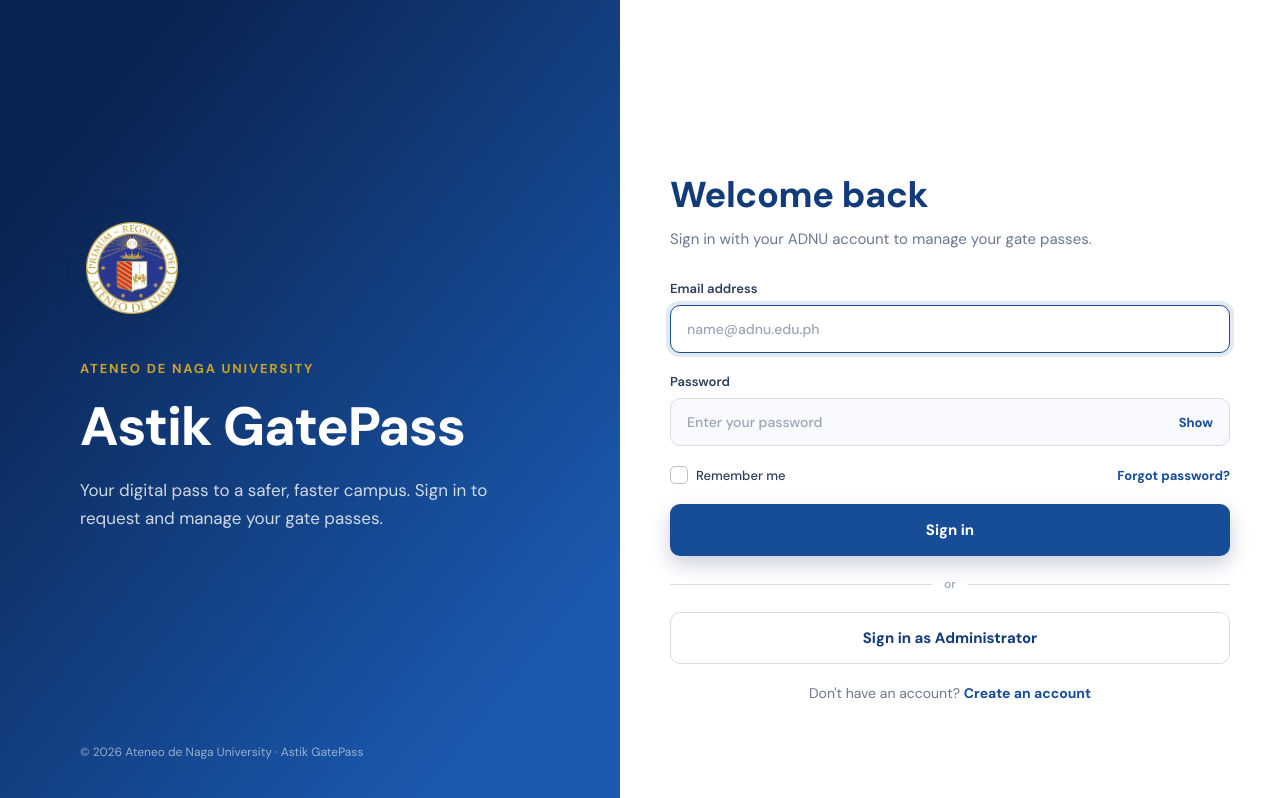
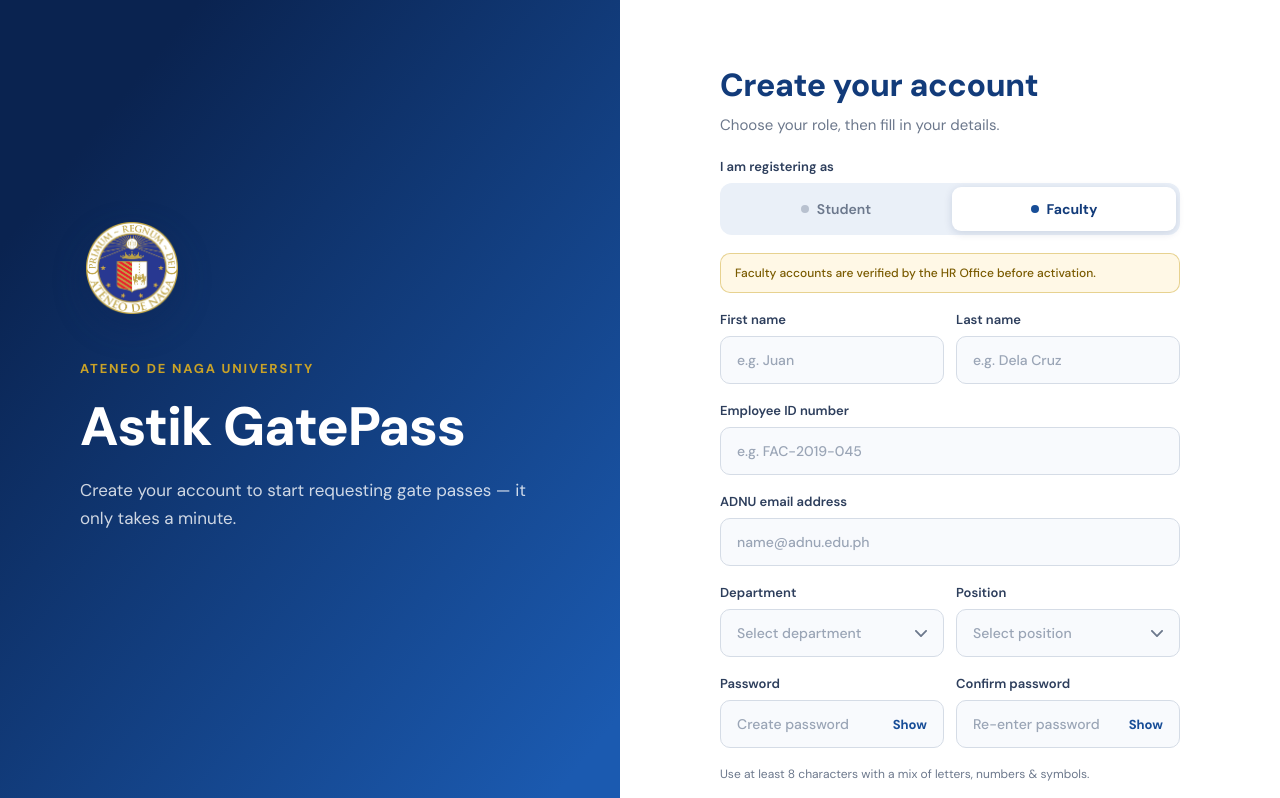
Before and after one commit to gbzor/Astik-Gate-Pass-Frontend, a React (Vite) app: page /register/faculty in a window 1280 px wide. Before the commit this address led to /login. Shown: the top 798 px of the page. Built offline with nearby package versions, Linux system fonts and the light colour scheme.

Commit message:
Add faculty registration page

```diff
--- a/src/App.jsx
+++ b/src/App.jsx
@@ -8,7 +8,8 @@ export default function App() {
     <BrowserRouter>
       <Routes>
         <Route path="/login" element={<Login />} />
-        <Route path="/register" element={<Register />} />
+        <Route path="/register" element={<Register key="student" role="student" />} />
+        <Route path="/register/faculty" element={<Register key="faculty" role="faculty" />} />
         <Route path="/status" element={<Home />} />
         <Route path="*" element={<Navigate to="/login" replace />} />
       </Routes>
--- a/src/pages/Auth.css
+++ b/src/pages/Auth.css
@@ -349,6 +349,18 @@
   color: var(--ink);
 }
 
+.form-note {
+  margin: 0;
+  padding: 10px 14px;
+  background: #fff8e6;
+  border: 1px solid rgba(201, 162, 39, 0.45);
+  border-radius: 10px;
+  color: #7a5b00;
+  font-size: 12px;
+  font-weight: 500;
+  line-height: 18px;
+}
+
 .form-hint {
   margin: 0;
   color: var(--muted);
--- a/src/pages/Register.jsx
+++ b/src/pages/Register.jsx
@@ -6,17 +6,61 @@ import dotActive from '../assets/dot-active.svg'
 import dotInactive from '../assets/dot-inactive.svg'
 import './Auth.css'
 
-const PROGRAMS = ['BSIT']
-const YEAR_LEVELS = ['1st Year', '2nd Year', '3rd Year', '4th Year']
+const ROLES = {
+  student: {
+    path: '/register',
+    name: 'Student',
+    idLabel: 'Student ID number',
+    idPlaceholder: 'e.g. 2023-01234',
+    selects: [
+      {
+        name: 'program',
+        label: 'Program',
+        placeholder: 'Select program',
+        options: ['BSIT'],
+      },
+      {
+        name: 'yearLevel',
+        label: 'Year level',
+        placeholder: 'Select year',
+        options: ['1st Year', '2nd Year', '3rd Year', '4th Year'],
+      },
+    ],
+  },
+  faculty: {
+    path: '/register/faculty',
+    name: 'Faculty',
+    note: 'Faculty accounts are verified by the HR Office before activation.',
+    idLabel: 'Employee ID number',
+    idPlaceholder: 'e.g. FAC-2019-045',
+    selects: [
+      {
+        name: 'department',
+        label: 'Department',
+        placeholder: 'Select department',
+        options: ['College of Computer Studies'],
+      },
+      {
+        name: 'position',
+        label: 'Position',
+        placeholder: 'Select position',
+        options: ['Instructor', 'Assistant Professor', 'Associate Professor', 'Professor'],
+      },
+    ],
+  },
+}
 
-export default function Register() {
+export default function Register({ role }) {
+  const details = ROLES[role]
   const [form, setForm] = useState({
     firstName: '',
     lastName: '',
-    studentId: '',
+    idNumber: '',
     email: '',
     program: '',
     yearLevel: '',
+    department: '',
+    position: '',
     password: '',
     confirmPassword: '',
   })
@@ -52,16 +96,23 @@ export default function Register() {
           <div className="field">
             <p className="field-label">I am registering as</p>
             <div className="role-toggle">
-              <span className="role-option role-option-active" aria-current="true">
+              {Object.entries(ROLES).map(([key, { path, name }]) =>
+                key === role ? (
+                  <span key={key} className="role-option role-option-active" aria-current="true">
                     <img src={dotActive} alt="" width="8" height="8" />
-                Student
+                    {name}
                   </span>
-              <Link className="role-option" to="/register/faculty">
+                ) : (
+                  <Link key={key} className="role-option" to={path}>
                     <img src={dotInactive} alt="" width="8" height="8" />
-                Faculty
+                    {name}
                   </Link>
+                ),
+              )}
             </div>
           </div>
+
+          {details.note && <p className="form-note">{details.note}</p>}
 
           <div className="field-row">
             <div className="field">
@@ -95,14 +146,14 @@ export default function Register() {
           </div>
 
           <div className="field">
-            <label htmlFor="studentId">Student ID number</label>
+            <label htmlFor="idNumber">{details.idLabel}</label>
             <div className="input-box">
               <input
-                id="studentId"
-                name="studentId"
-                placeholder="e.g. 2023-01234"
+                id="idNumber"
+                name="idNumber"
+                placeholder={details.idPlaceholder}
                 required
-                value={form.studentId}
+                value={form.idNumber}
                 onChange={handleChange}
               />
             </div>
@@ -127,44 +178,27 @@ export default function Register() {
           </div>
 
           <div className="field-row">
-            <div className="field">
-              <label htmlFor="program">Program</label>
+            {details.selects.map(({ name, label, placeholder, options }) => (
+              <div className="field" key={name}>
+                <label htmlFor={name}>{label}</label>
                 <div className="input-box select-box">
                   <select
-                  id="program"
-                  name="program"
+                    id={name}
+                    name={name}
                     required
-                  value={form.program}
+                    value={form[name]}
                     onChange={handleChange}
                   >
                     <option value="" disabled hidden>
-                    Select program
+                      {placeholder}
                     </option>
-                  {PROGRAMS.map((program) => (
-                    <option key={program}>{program}</option>
+                    {options.map((option) => (
+                      <option key={option}>{option}</option>
                     ))}
                   </select>
                 </div>
               </div>
-            <div className="field">
-              <label htmlFor="yearLevel">Year level</label>
-              <div className="input-box select-box">
-                <select
-                  id="yearLevel"
-                  name="yearLevel"
-                  required
-                  value={form.yearLevel}
-                  onChange={handleChange}
-                >
-                  <option value="" disabled hidden>
-                    Select year
-                  </option>
-                  {YEAR_LEVELS.map((year) => (
-                    <option key={year}>{year}</option>
             ))}
-                </select>
-              </div>
-            </div>
           </div>
 
           <div className="field-row">
@@ -219,7 +253,7 @@ export default function Register() {
           )}
 
           <button type="submit" className="btn btn-primary">
-            Create student account
+            Create {details.name.toLowerCase()} account
           </button>
 
           <p className="register">
```
Lines whose indentation alone changed are shown as unchanged.
